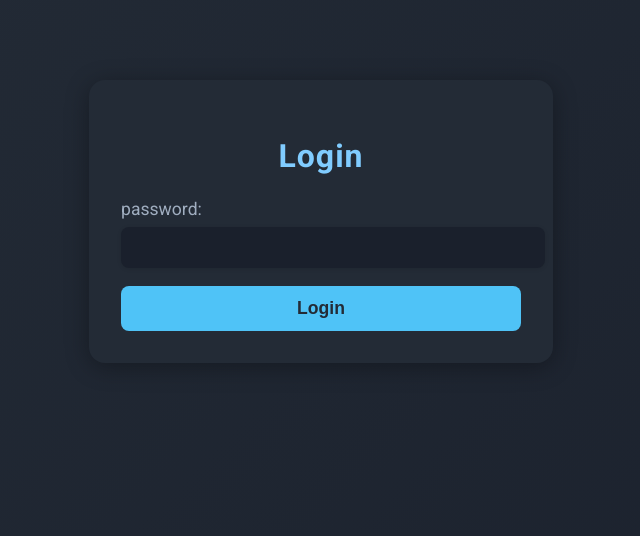
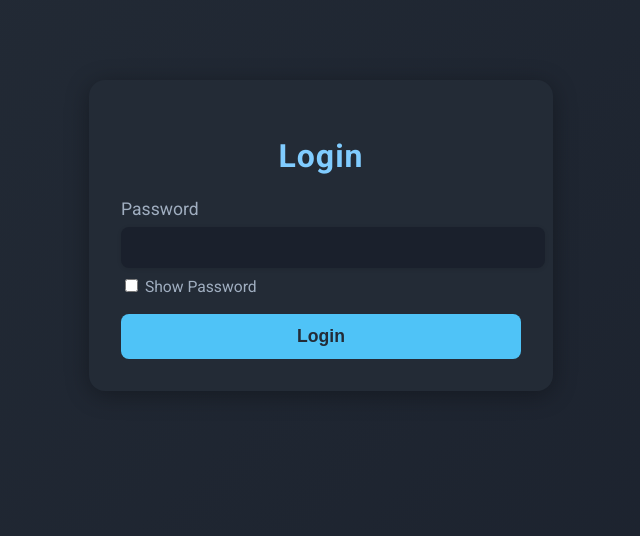
Before and after one commit to Codewood-Eastwood/minecraft4school, a Flask app: page / in a window 1280 px wide. Shown: the top 536 px of the page, without its empty margins (319-959 px from the left). Run offline with Flask 3, Linux system fonts and the light colour scheme.

Commit message:
Fixed scripts, login page and app.py

```diff
--- a/app.py
+++ b/app.py
@@ -1,3 +1,6 @@
+# Created by Angadpal Tak
+# version 1.22.3
+
 import uuid
 import threading
 import time
@@ -6,19 +9,19 @@
 
 app = Flask(__name__)
 
-
-# Enforce client_id cookie for all routes except login and root
-@app.before_request
-def require_client_id():
-    if not request.cookies.get('client_id'):
-        return render_template('login.html')
-
-
 logins: dict[str, str] = {}
 passwords: list[str] = ["caidon67", "grade3", "sixseven", "vedsucks123", "lovenatsuki", "130iq", "mnn3gkczLnH4", "ginger1"]
 premium_passwords: list[str] = ["caidon67", "mnn3gkczLnH4", "ginger1", "vedsucks123"]
 
 login_times: dict[str, float] = {}
+template_returns: tuple[str] = ("minecraft", "deltarune", "miside", "madness-melee", "ddlc", "rust", "steam")
+
+@app.before_request
+def require_client_id():
+    if request.endpoint in template_returns:
+        if not request.cookies.get('client_id'):
+            if request.endpoint != "login":
+                return render_template('login.html')
 
 def cleanup_logins():
     while True:
@@ -58,7 +61,6 @@
 
 @app.route('/')
 def root():
-
     return render_template('login.html')
 
 
@@ -243,4 +245,4 @@
 
 
 if __name__ == "__main__":
-    app.run(host="0.0.0.0", port=15028)
+    app.run(host="0.0.0.0", port=15028, debug=True)
--- a/templates/login.html
+++ b/templates/login.html
@@ -65,8 +65,23 @@
     <div class="container">
         <h1>Login</h1>
         <form method="post" action="/login">
-            <label for="password">password:</label>
-            <input type="text" id="password" name="password" required>
+            <label for="password">Password</label>
+            <input type="password" id="password" name="password" required autocomplete="current-password" style="letter-spacing: 0.1em; font-size: 1.1rem; width: 100%; padding: 10px 12px; border-radius: 8px; border: none; background: #1a202c; color: #e2e8f0; margin-bottom: 0; box-shadow: 0 1px 4px rgba(0,0,0,0.10); transition: box-shadow 0.2s; outline: none;">
+            <span style="display:block; margin:8px 0 18px 0; color:#a0aec0; font-size:0.98rem;">
+                <input type="checkbox" id="showPassword" onclick="togglePassword()"> Show Password
+            </span>
+            <script>
+                function togglePassword() {
+                    var x = document.getElementById("password");
+                    if (x.type === "password") {
+                        x.type = "text";
+                        x.style.letterSpacing = "normal";
+                    } else {
+                        x.type = "password";
+                        x.style.letterSpacing = "0.1em";
+                    }
+                }
+            </script>
             <input type="submit" value="Login">
         </form>
     </div>
```
Also changed, not shown: 7 other files.
